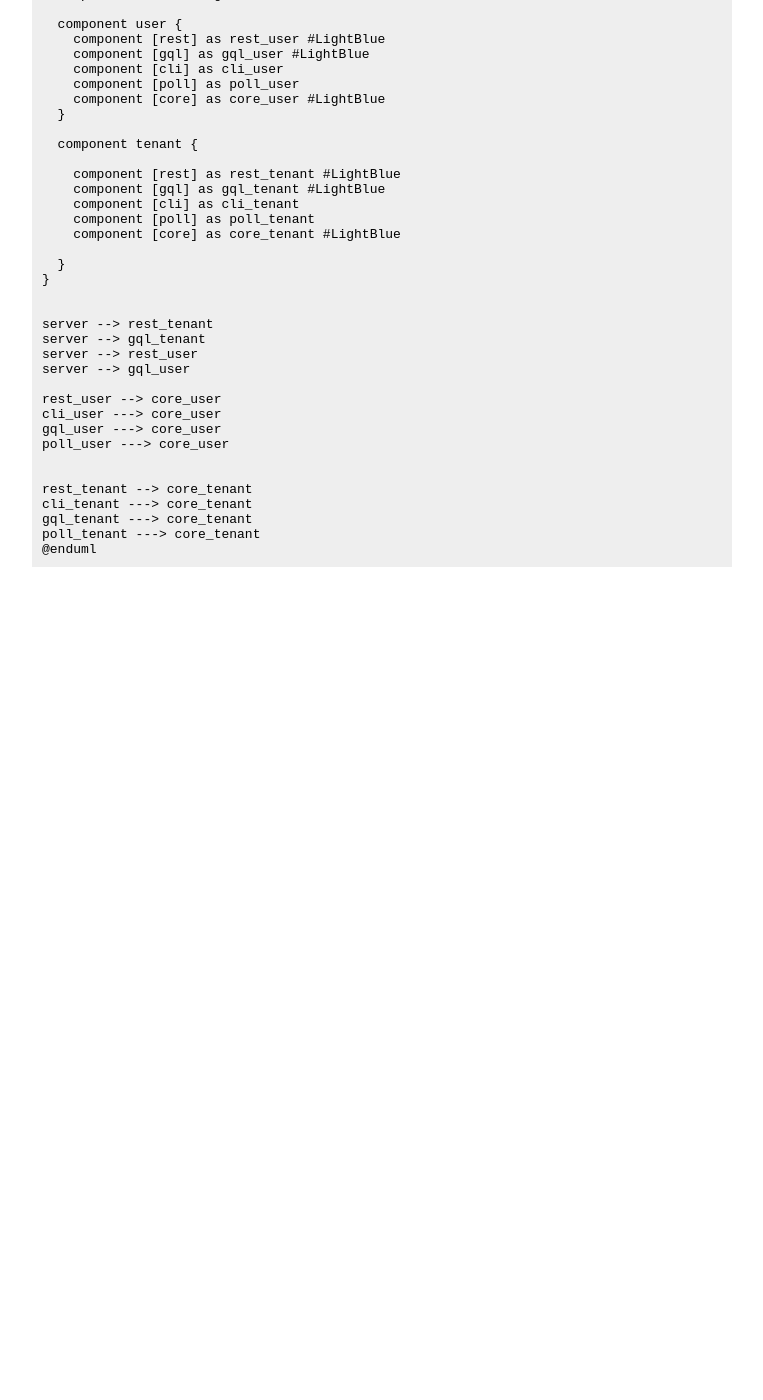
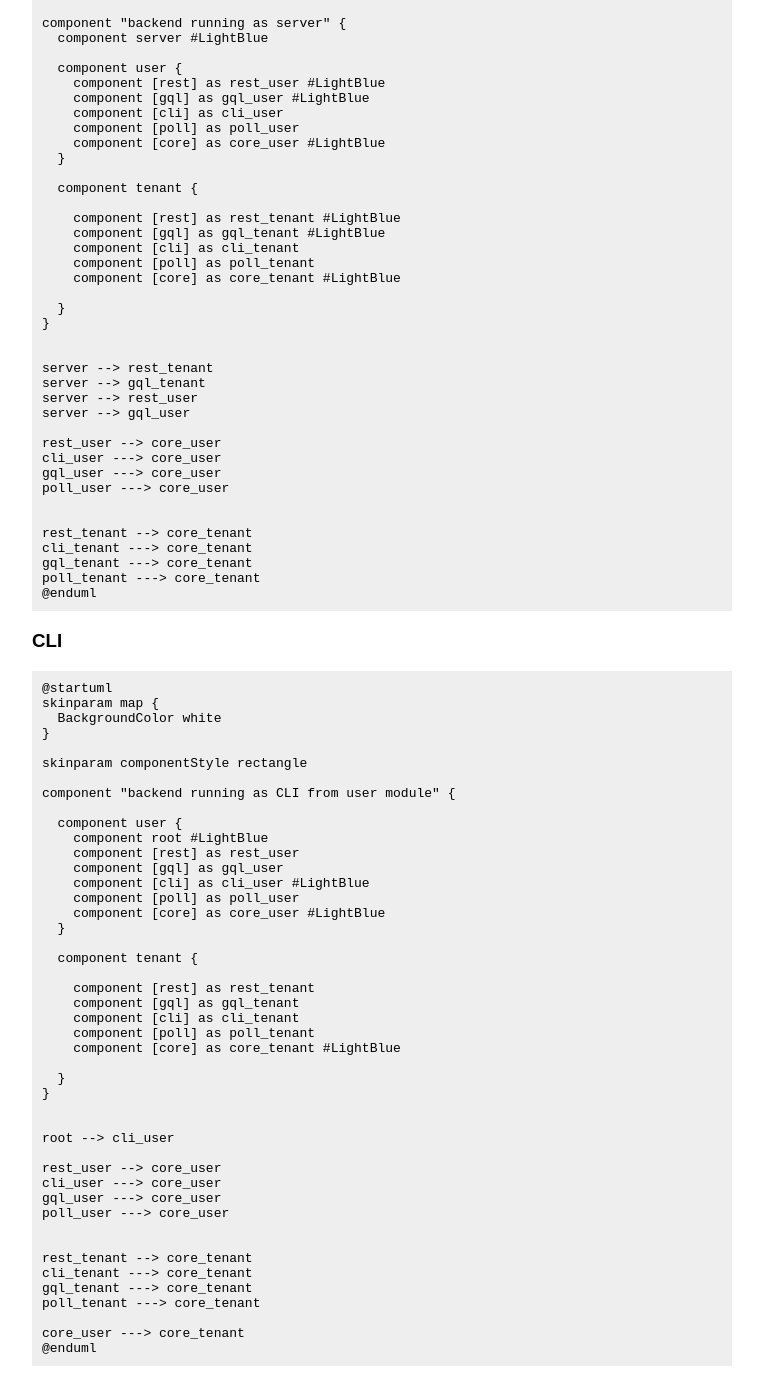
Before and after one commit to maxh/maxheinritz.com, a Jekyll site: the page built from _posts/2022-08-13-backend-run-mode.md, in a window 1280 px wide and 1400 px high, scrolled down 2962 px. Shown: the whole window, without its empty margins (108-871 px from the left). Built offline with Jekyll 4.4.1, drawn with Linux system fonts in a browser that asks for light colours; before the commit the page ends 3569 px from its top, so only the background shows below that; some of the changed text lies outside the part shown.

Commit message:
more plantuml

````diff
--- a/_posts/2022-08-13-backend-run-mode.md
+++ b/_posts/2022-08-13-backend-run-mode.md
@@ -70,9 +70,11 @@ In other cases the run mode might be a function of both (a) the runner file and
 
 Some modules are only relevant in specific run modes.
 
-For example, there’s no need to load all the REST controllers and GraphQL resolvers when running in poller mode:
+For example, there’s no need to load the CLI commands, REST controllers, or GraphQL resolvers when running in poller mode. We only need the pollers and the core business logic they depend on:
 
 ![Backend Running as Poller](/images/posts/backend-running-as-poller.png)
+
+See the [atomic backend modules post](/posts/2022-08-13-atomic-backend-modules.png) for explanation of these submodules.
 
 And there's no need to load the pollers when running in server mode:
 
@@ -175,3 +177,53 @@ gql_tenant ---> core_tenant
 poll_tenant ---> core_tenant
 @enduml
 ```
+
+### CLI
+
+```
+@startuml
+skinparam map {
+  BackgroundColor white
+}
+
+skinparam componentStyle rectangle
+
+component "backend running as CLI from user module" {
+
+  component user {
+    component root #LightBlue
+    component [rest] as rest_user
+    component [gql] as gql_user
+    component [cli] as cli_user #LightBlue
+    component [poll] as poll_user
+    component [core] as core_user #LightBlue
+  }
+
+  component tenant {
+
+    component [rest] as rest_tenant
+    component [gql] as gql_tenant
+    component [cli] as cli_tenant
+    component [poll] as poll_tenant
+    component [core] as core_tenant #LightBlue
+
+  }
+}
+
+
+root --> cli_user
+
+rest_user --> core_user
+cli_user ---> core_user
+gql_user ---> core_user
+poll_user ---> core_user
+
+
+rest_tenant --> core_tenant
+cli_tenant ---> core_tenant
+gql_tenant ---> core_tenant
+poll_tenant ---> core_tenant
+
+core_user ---> core_tenant
+@enduml
+```
````
Also changed, not shown: other parts of _posts/2022-08-13-backend-run-mode.md (+1 -1 lines).
